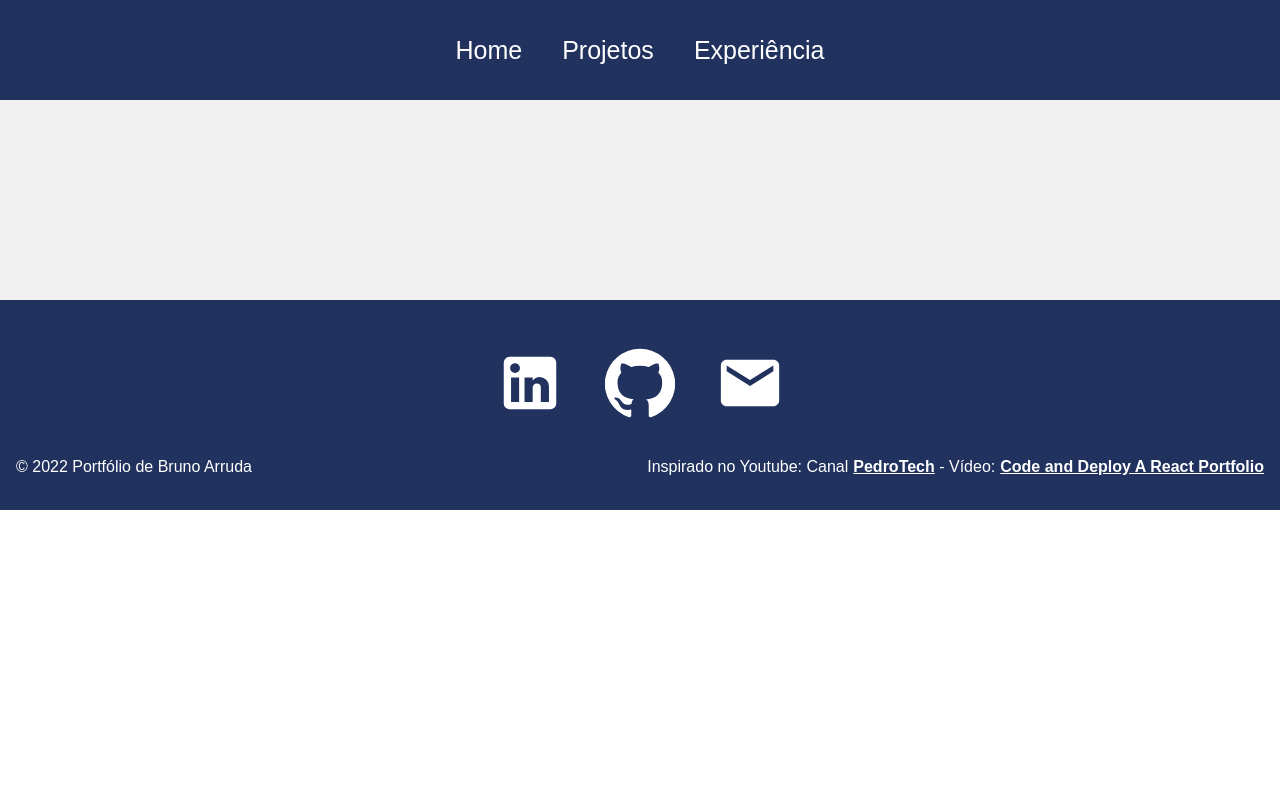
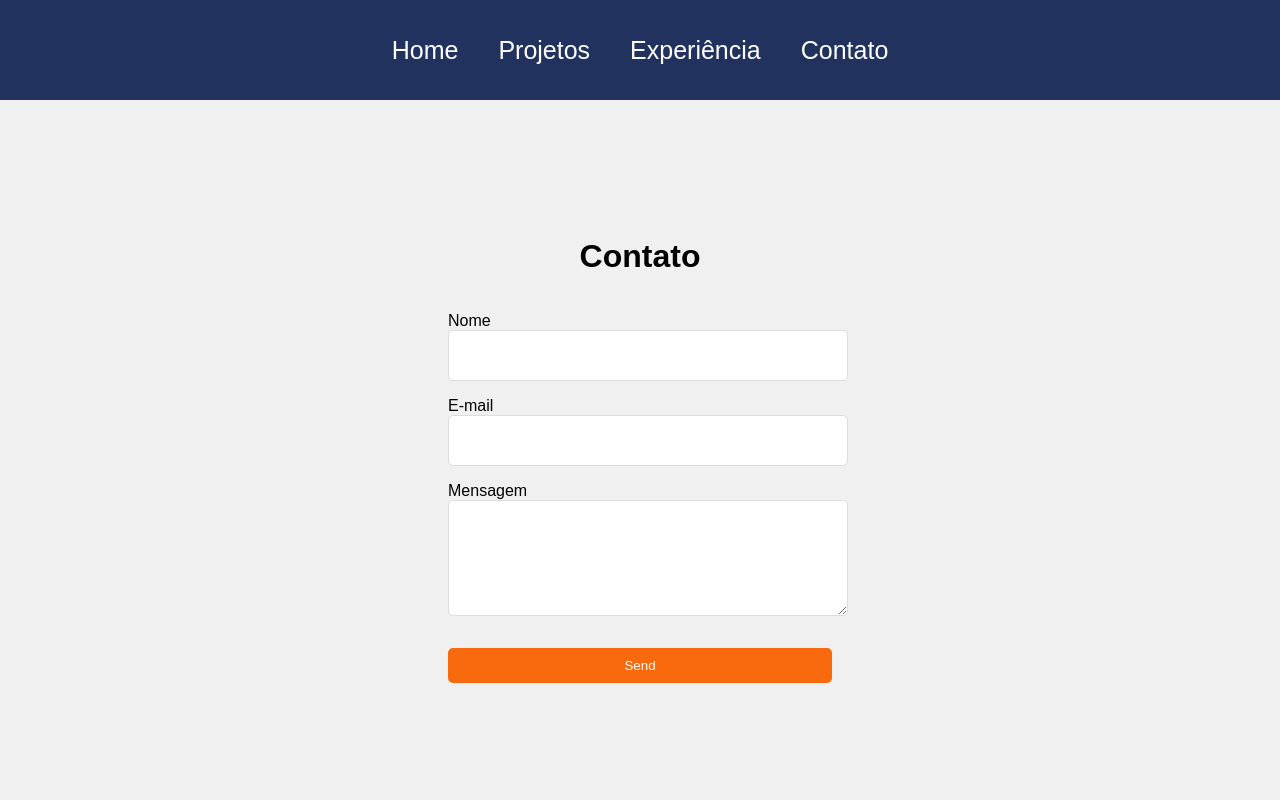
Before and after one commit to bruno-arruda-dev/Bruno-Arruda, a React (Create React App) app: page /Contato in a window 1280 px wide. Shown: the top 800 px of the page. Built offline with nearby package versions, Linux system fonts and the light colour scheme.

Commit message:
Página de Contato foi criada e os respectivos links foram configurados

```diff
--- a/package.json
+++ b/package.json
@@ -4,6 +4,7 @@
   "version": "0.1.0",
   "private": true,
   "dependencies": {
+    "@emailjs/browser": "^3.7.0",
     "@material-ui/core": "^4.12.4",
     "@material-ui/icons": "^4.11.3",
     "@testing-library/jest-dom": "^5.16.5",
--- a/src/App.js
+++ b/src/App.js
@@ -6,6 +6,7 @@ import Experiencia  from './pages/Experiencia';
 import Navbar       from './components/Navbar';
 import Footer       from './components/Footer';
 import ProjetoDisplay from './pages/ProjetoDisplay';
+import Contato from './pages/Contato';
 
 function App() {
   return (
@@ -13,10 +14,11 @@ function App() {
       <Router basename={process.env.PUBLIC_URL}>
         <Navbar />
         <Routes>
-          <Route exact path="/" element={<Home />} />
-          <Route path="/projetos" element={<Projetos />} />
-          <Route path="/projetos/:id" element={<ProjetoDisplay />} />
-          <Route path="/experiencia" element={<Experiencia />} />
+          <Route exact  path=  "/"             element={<Home />} />
+          <Route        path=  "/projetos"     element={<Projetos />} />
+          <Route        path=  "/projetos/:id" element={<ProjetoDisplay />} />
+          <Route        path=  "/experiencia"  element={<Experiencia />} />
+          <Route        path=  "/Contato"      element={<Contato />} />
         </Routes>
         <Footer />
       </Router>
--- /dev/null
+++ b/src/components/ContatoForm.js
@@ -0,0 +1,45 @@
+import React, { useRef } from "react";
+import emailjs from "@emailjs/browser";
+import '../styles/ContatoForm.css';
+
+const ContatoForm = () => {
+  const form = useRef();
+
+  const sendEmail = (e) => {
+    e.preventDefault();
+
+    emailjs
+      .sendForm(
+        "service_7md0kwf",
+        "template_25rxxds",
+        form.current,
+        "0_JlZr9Qf1JtZ0vbx"
+      )
+      .then(
+        (result) => {
+          console.log(result.text);
+          console.log("message sent");
+        },
+        (error) => {
+          console.log(error.text);
+        }
+      );
+  };
+
+  return (
+    <div className="contactForm">
+      <h1>Contato</h1>
+      <form ref={form} onSubmit={sendEmail}>
+        <label>Nome</label>
+        <input type="text" name="user_name" />
+        <label>E-mail</label>
+        <input type="email" name="user_email" />
+        <label>Mensagem</label>
+        <textarea name="message" />
+        <input type="submit" value="Send" />
+      </form>
+    </div>
+  );
+};
+
+export default ContatoForm;
--- a/src/components/Footer.js
+++ b/src/components/Footer.js
@@ -14,7 +14,9 @@ function Footer() {
           <a href="https://github.com/BrunoArrm" target="_blank">
               <GithubIcon />
           </a>
-          <EmailIcon />
+          <a href="/Bruno-Arruda/Contato">
+              <EmailIcon />
+          </a>
         </div>
         <div className='agradecimentos'>
           <p>&copy; 2022 Portfólio de Bruno Arruda</p>
--- a/src/components/Navbar.js
+++ b/src/components/Navbar.js
@@ -25,6 +25,7 @@ function Navbar() {
             <Link to="/"> Home </Link>
             <Link to="/projetos"> Projetos </Link>
             <Link to="/experiencia"> Experiência </Link>
+            <Link to="/contato"> Contato </Link>
         </div>
     </div>
   )
--- /dev/null
+++ b/src/pages/Contato.js
@@ -0,0 +1,10 @@
+import React from 'react'
+import ContatoForm from '../components/ContatoForm';
+
+function Contato() {
+  return (
+    <ContatoForm />
+  )
+}
+
+export default Contato
--- a/src/pages/Home.js
+++ b/src/pages/Home.js
@@ -21,7 +21,9 @@ export default function Home() {
                     <a href="https://github.com/BrunoArrm" target="_blank">
                         <GithubIcon />
                     </a>
+                    <a href="/Bruno-Arruda/Contato">
                     <EmailIcon />
+                    </a>
                 </div>
             </div>
             <div className="skills">
--- /dev/null
+++ b/src/styles/ContatoForm.css
@@ -0,0 +1,49 @@
+.contactForm {
+    width: 100%;
+    min-height: calc(100vh - 100px);
+    display: flex;
+    justify-content: center;
+    align-items: center;
+    flex-direction: column;
+}
+
+form {
+    display: flex;
+    align-items: flex-start;
+    flex-direction: column;
+    width: 30%;
+    font-size: 16px;
+}
+
+input {
+    width: 100%;
+    height: 35px;
+    padding: 7px;
+    outline: none;
+    border-radius: 5px;
+    border: 1px solid rgb(220, 220, 220);
+}
+
+textarea {
+    max-width: 100%;
+    min-width: 100%;
+    width: 100%;
+    max-height: 100px;
+    min-height: 100px;
+    padding: 7px;
+    outline: none;
+    border-radius: 5px;
+    border: 1px solid rgb(220, 220, 220);
+}
+
+label {
+    margin-top: 1rem;
+}
+
+input[type="submit"] {
+    margin-top: 2rem;
+    cursor: pointer;
+    background: rgb(249, 105, 14);
+    color: white;
+    border: none;
+}
```
Also changed, not shown: 1 other file (tests, documents, lock files or other folders).
